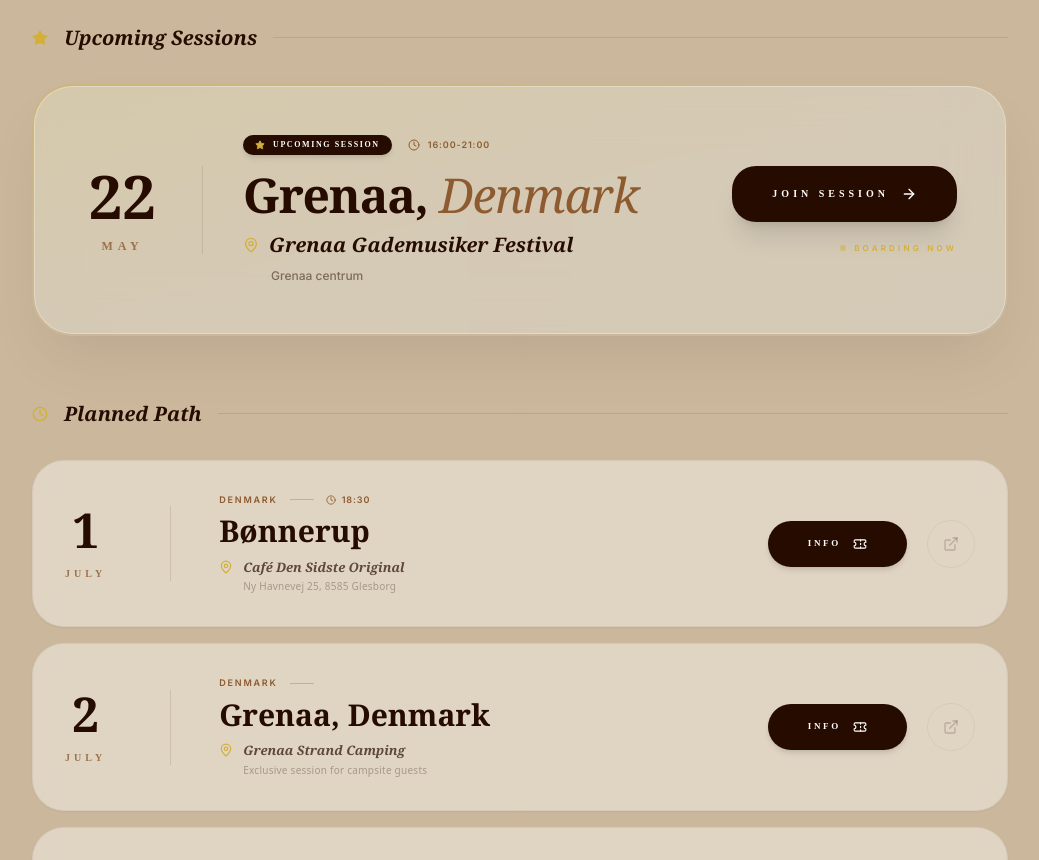
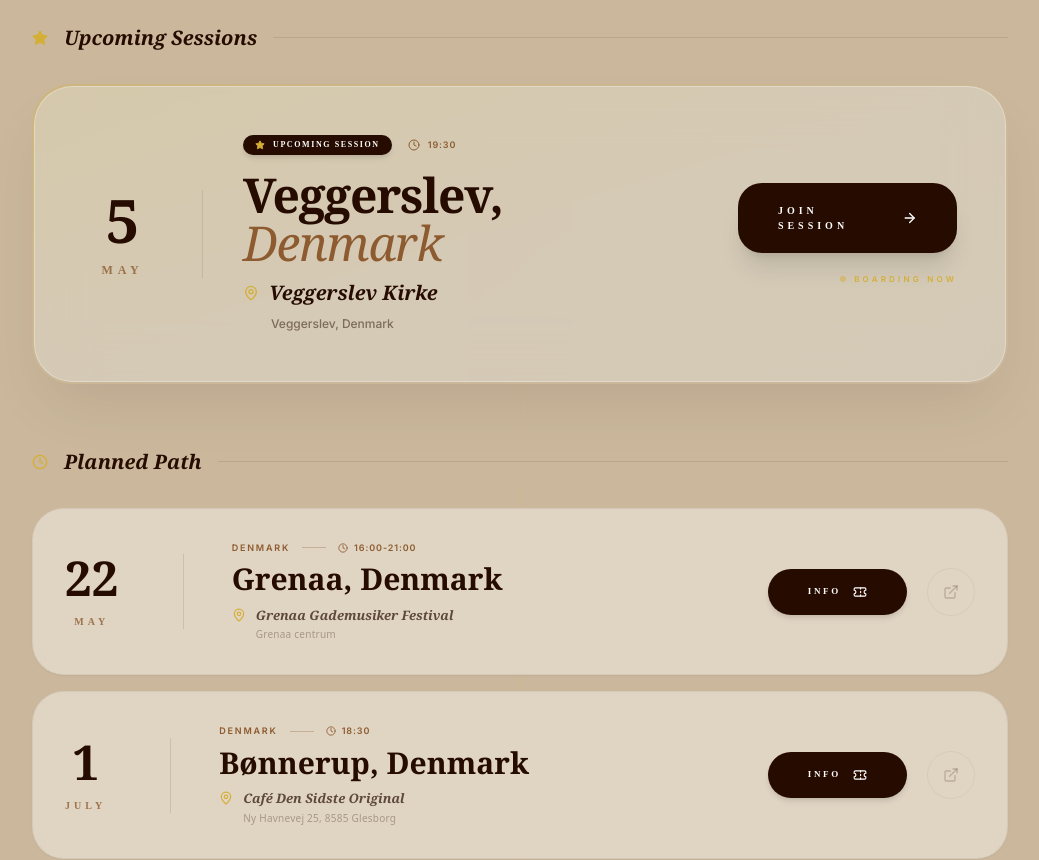
Before and after one commit to brianstilling/Ann-McBryan, a React (Vite) app: page / in a window 1280 px wide. Shown: the part 4220-5080 px from the top of the page, without its empty margins (120-1159 px from the left). Built offline with nearby package versions, Linux system fonts and the light colour scheme; a web font is replaced by a local one.

Commit message:
feat: Update concert data and version
Adds a new concert listing and updates city names for existing entries to be more precise. Increments data version to ensure cache invalidation.

```diff
--- a/App.tsx
+++ b/App.tsx
@@ -86,7 +86,7 @@ const App: React.FC = () => {
     window.addEventListener('hashchange', handleHashChange);
 
     // Versioning check to ensure Rackwitz and other updates display correctly
-    const DATA_VERSION = 'v1.35_grenaa_festival_link_update';
+    const DATA_VERSION = 'v1.37_city_names_update';
     const savedVersion = localStorage.getItem('ann_mcbryan_data_ver');
     const savedSessions = localStorage.getItem('ann_mcbryan_sessions');
 
--- a/constants.ts
+++ b/constants.ts
@@ -12,8 +12,19 @@ export const COLORS = {
 // Application automatically promotes the first chronological future date to "Featured"
 export const TOUR_DATA: Concert[] = [
   {
+    id: 'session-2026-veggerslev',
+    city: 'Veggerslev',
+    country: 'Denmark',
+    venue: 'Veggerslev Kirke',
+    address: 'Veggerslev, Denmark',
+    date: 'May 5, 2026',
+    time: '19:30',
+    status: 'upcoming',
+    coordinates: { lat: 56.4583, lng: 10.8583 }
+  },
+  {
     id: 'session-2026-grenaa-festival',
-    city: 'Grenaa',
+    city: 'Grenaa, Denmark',
     country: 'Denmark',
     venue: 'Grenaa Gademusiker Festival',
     address: 'Grenaa centrum',
@@ -25,7 +36,7 @@ export const TOUR_DATA: Concert[] = [
   },
   {
     id: 'session-2026-bonnerup',
-    city: 'Bønnerup',
+    city: 'Bønnerup, Denmark',
     country: 'Denmark',
     venue: 'Café Den Sidste Original',
     address: 'Ny Havnevej 25, 8585 Glesborg',
```
